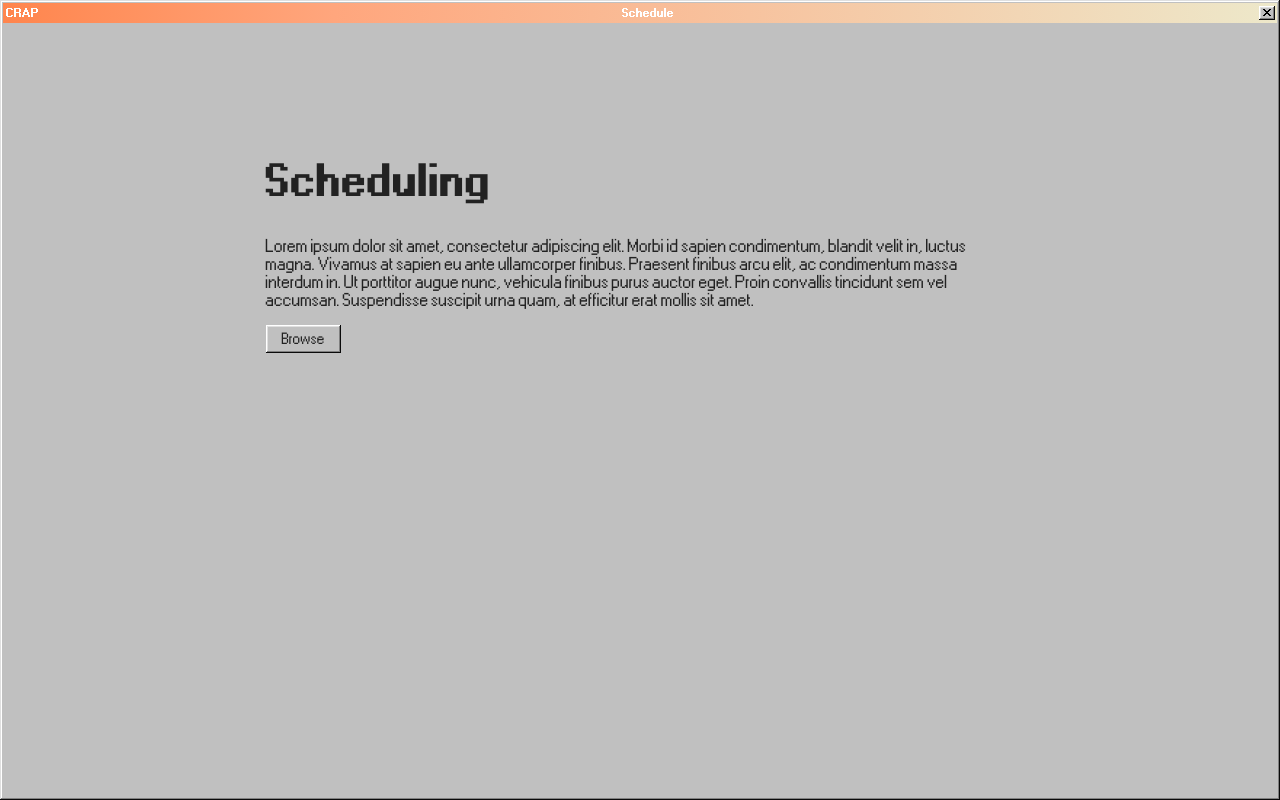
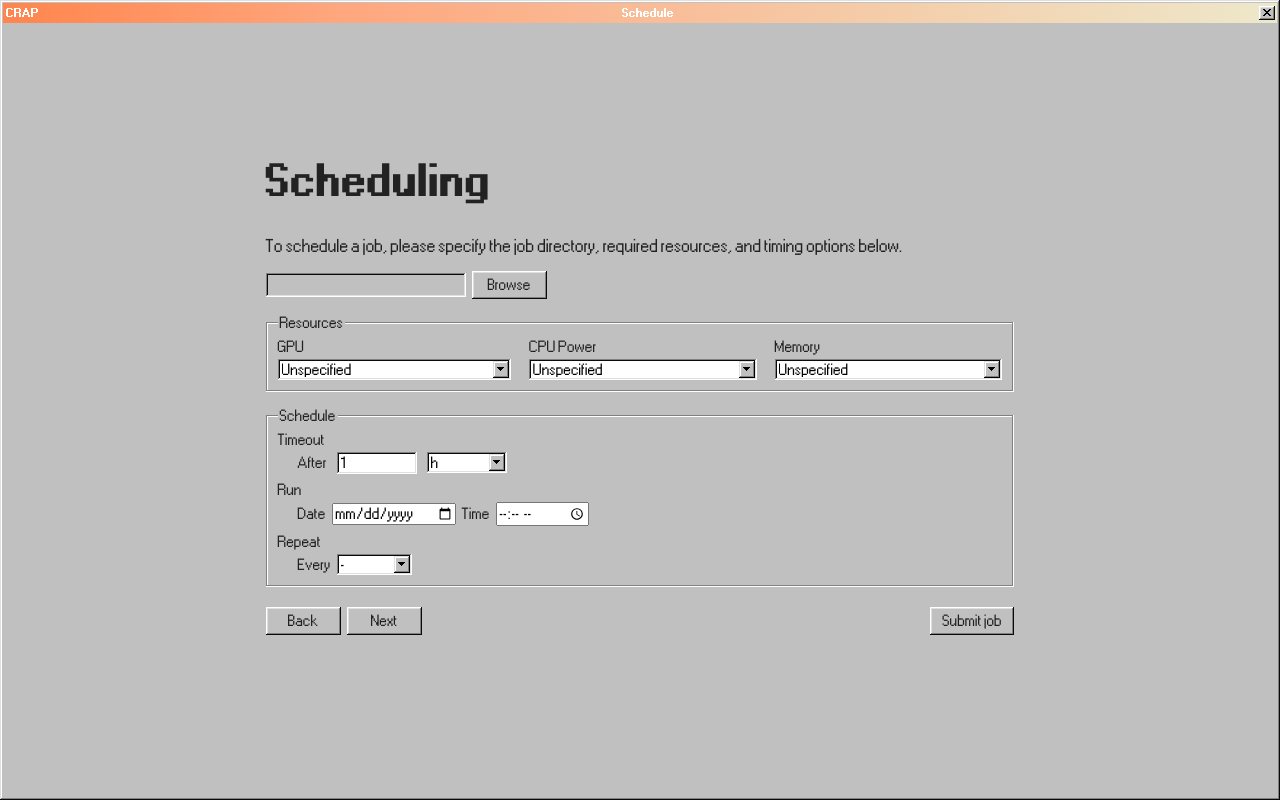
Before and after one commit to CoffeeWOSugar/CRAP-Cluster, a React (Vite) app in the folder frontend/: page /schedule in a window 1280 px wide. Built offline with nearby package versions, Linux system fonts and the light colour scheme; no server answers.

Commit message:
added dummy buttons for scheduling

```diff
--- a/frontend/src/features/server.js
+++ b/frontend/src/features/server.js
@@ -115,7 +115,6 @@ export const handleConnectNodes = async () => {
   try {
   const cmd = `
       cd "$(find ~ -type d -path "*/CRAP-Cluster" | head -n 1)" || exit 1
-      ./crap.sh cluster-up
       ./crap.sh swarm-init
   `
     await window.electronAPI.execSSH(cmd);
--- a/frontend/src/pages/Configure.jsx
+++ b/frontend/src/pages/Configure.jsx
@@ -96,7 +96,7 @@ const Configure = () => {
         <div className="window-body" style={{ textAlign: "left" }}>
 
           <h2>Configuration</h2>
-          <p>Lorem ipsum dolor sit amet, consectetur adipiscing elit. Morbi id sapien condimentum, blandit velit in, luctus magna. Vivamus at sapien eu ante ullamcorper finibus. Praesent finibus arcu elit, ac condimentum massa interdum in. Ut porttitor augue nunc, vehicula finibus purus auctor eget. Proin convallis tincidunt sem vel accumsan. Suspendisse suscipit urna quam, at efficitur erat mollis sit amet.</p>
+          <p>View the nodes of the cluster in the table below. If necessary, configure your cluster by adding, removing or connecting nodes to the cluster </p>
           <div className="field-row-stacked" style={{ width: "400px", height: "150px", background: "white" }}>
             <table className="interactive" >
               <thead style={{ fontSize: "14px" }}>
@@ -146,7 +146,8 @@ const Configure = () => {
             </button>
             <button
               className='basic-button'
-              style={{marginLeft: "auto", marginTop: "auto"}}
+              // style={{marginLeft: "auto", marginTop: "auto"}}
+              style={{marginTop: "auto"}}
               onClick={() => navigate('/schedule')}
               >
                 Next
--- a/frontend/src/pages/Home.jsx
+++ b/frontend/src/pages/Home.jsx
@@ -58,8 +58,11 @@ const Home = () => {
 
       <div className="window-body" style={{ textAlign: "left"}}>
         <AasciArt />
-        <p>Welcome to the <strong>Circular Resource-limited Application Platform Cluster</strong>!</p>
-        <p>Lorem ipsum dolor sit amet, consectetur adipiscing elit. Morbi id sapien condimentum, blandit velit in, luctus magna. Vivamus at sapien eu ante ullamcorper finibus. Praesent finibus arcu elit, ac condimentum massa interdum in. Ut porttitor augue nunc, vehicula finibus purus auctor eget. Proin convallis tincidunt sem vel accumsan. Suspendisse suscipit urna quam, at efficitur erat mollis sit amet.</p>
+        <p>Welcome to the <strong>Circular Resource-limited Application Platform</strong> Cluster!</p>
+        {/* <p>Lorem ipsum dolor sit amet, consectetur adipiscing elit. Morbi id sapien condimentum, blandit velit in, luctus magna. Vivamus at sapien eu ante ullamcorper finibus. Praesent finibus arcu elit, ac condimentum massa interdum in. Ut porttitor augue nunc, vehicula finibus purus auctor eget. Proin convallis tincidunt sem vel accumsan. Suspendisse suscipit urna quam, at efficitur erat mollis sit amet.</p> */}
+        <p>Welcome to the Circular Resource-limited Application Platform Cluster GUI! This GUI enables simple and efficient setup of your CRAP cluster while also providing a scheduling and monitoring tools. <br/>
+         To get started, please make a SSH key exchange with your intended manager node and connect to it below and proceed to next page when ready
+        </p>
         <div className="field-row-stacked" style={{width: "200px"}}>
           <label style={{fontSize: "14px"}} htmlFor="textHost">Hostname</label>
           <input style={{fontSize: "14px", height: "24px", width: "200px"}} id="textHost" type="text" placeholder="e.g., user@127.0.0.1"/>
--- a/frontend/src/pages/Schedule.jsx
+++ b/frontend/src/pages/Schedule.jsx
@@ -1,38 +1,243 @@
 import "98.css";
-import '../style.css';
+import "../style.css";
 import { useState } from "react";
+import { useNavigate } from 'react-router-dom';
 
 
 const Schedule = () => {
   const [jobDirectory, setJobDirectory] = useState("");
+  const navigate = useNavigate();
+  const [gpu, setGpu] = useState("unspecified");
+  const [cpuPower, setCpuPower] = useState("unspecified");
+  const [memory, setMemory] = useState("unspecified");
+  const [errors, setErrors] = useState({
+    directory: "",
+    run: "",
+  });
 
   const openExplorer = async () => {
     const result = await window.electronAPI.openFileDialog();
 
-        const directoryPath = result.filePaths[0];
-        if (!result.canceled) {
-            setJobDirectory(directoryPath);
-            console.log("Selected directory:", directoryPath);
+    if (!result.canceled && result.filePaths.length > 0) {
+      setJobDirectory(result.filePaths[0]);
+      console.log("Selected directory:", result.filePaths[0]);
+    }
+  };
+
+  const handleSubmit = () => {
+    let newErrors = { directory: "", run: "" };
+    let hasError = false;
+
+    if (!jobDirectory) {
+      newErrors.directory = "Please select a directory.";
+      hasError = true;
+    }
+
+    const runDateInput = document.querySelector('input[type="date"]');
+    const runTimeInput = document.querySelector('input[type="time"]');
+    if (!runDateInput.value || !runTimeInput.value) {
+      newErrors.run = "Please select a date and time for the run.";
+      hasError = true;
+    }
+
+    setErrors(newErrors);
+
+    if (!hasError) {
+      // All good — later you can trigger backend call
+      //TODO: submit job to backend
+
     }
   };
 
 
   return (
-
-      <div className='window'>
-        <div className='title-bar'>
+    <div className="window">
+      <div className="title-bar">
         <div className="title-bar-text">CRAP</div>
-          <div className='title-bar-text'>Schedule</div>
+        <div className="title-bar-text">Schedule</div>
         <div className="title-bar-controls">
           <button aria-label="Close" onClick={() => window.electronAPI.close()} />
         </div>
       </div>
 
       <div className="window-body" style={{ textAlign: "left" }}>
+        <h2>Scheduling</h2>
 
-            <h2>Scheduling</h2>
-            <p>Lorem ipsum dolor sit amet, consectetur adipiscing elit. Morbi id sapien condimentum, blandit velit in, luctus magna. Vivamus at sapien eu ante ullamcorper finibus. Praesent finibus arcu elit, ac condimentum massa interdum in. Ut porttitor augue nunc, vehicula finibus purus auctor eget. Proin convallis tincidunt sem vel accumsan. Suspendisse suscipit urna quam, at efficitur erat mollis sit amet.</p>
-            <button className='basic-button' onClick={openExplorer}>Browse</button>
+        <p> To schedule a job, please specify the job directory, required resources, and timing options below.</p>
+
+        {/* Directory picker */}
+        <div className="field-row">
+          <input
+            style={{ fontSize: "14px", height: "24px", width: "200px" }}
+            type="text"
+            value={jobDirectory}
+            readOnly
+          />
+          <button className="basic-button" onClick={openExplorer}>
+            Browse
+          </button>
+        </div>
+        {errors.directory && (
+          <div style={{ color: "red", marginLeft: "4px", fontSize: "12px" }}>
+            {errors.directory}
+          </div>
+        )}
+
+        {/* Dropdowns */}
+        <fieldset style={{ marginTop: "16px" }}>
+          <legend>Resources</legend>
+
+          <div
+            className="field-row"
+            style={{
+              display: "grid",
+              gridTemplateColumns: "1fr 1fr 1fr",
+              gap: "12px",
+            }}
+          >
+            <div>
+              <label style={{ display: "block", marginBottom: "4px" }}>GPU</label>
+              <select
+                value={gpu}
+                onChange={(e) => setGpu(e.target.value)}
+                style={{ width: "100%" }}
+              >
+                <option value="unspecified">Unspecified</option>
+                <option value="true">True</option>
+                <option value="false">False</option>
+              </select>
+            </div>
+
+            <div>
+              <label style={{ display: "block", marginBottom: "4px" }}>
+                CPU Power
+              </label>
+              <select
+                value={cpuPower}
+                onChange={(e) => setCpuPower(e.target.value)}
+                style={{ width: "100%" }}
+              >
+                <option value="unspecified">Unspecified</option>
+                <option value="small">Small</option>
+                <option value="med">Medium</option>
+                <option value="large">Large</option>
+                <option value="xlarge">XLarge</option>
+              </select>
+            </div>
+
+            <div>
+              <label style={{ display: "block", marginBottom: "4px" }}>
+                Memory
+              </label>
+              <select
+                value={memory}
+                onChange={(e) => setMemory(e.target.value)}
+                style={{ width: "100%" }}
+              >
+                <option value="unspecified">Unspecified</option>
+                <option value="small">Small</option>
+                <option value="med">Medium</option>
+                <option value="large">Large</option>
+                <option value="xlarge">XLarge</option>
+              </select>
+            </div>
+          </div>
+        </fieldset>
+        <fieldset style={{ marginTop: "16px" }}>
+          <legend style={{ fontSize: "14px" }}>Schedule</legend>
+
+          <div style={{ fontSize: "14px" }}>
+            {/* Timeout */}
+            <div style={{ marginBottom: "8px" }}>
+              <label>
+                Timeout
+              </label>
+
+              <div
+                className="field-row"
+                style={{ marginLeft: "20px", marginTop: "4px", alignItems: "center", gap: "4px" }}
+              >
+                <label>After</label>
+
+                <input
+                  type="number"
+                  min="0"
+                  defaultValue={1}            // default to 1
+                  style={{ width: "80px", fontSize: "14px" }}
+                />
+
+                <select style={{ width: "80px", fontSize: "14px" }} defaultValue="h">
+                  <option value="sec">sec</option>
+                  <option value="min">min</option>
+                  <option value="h">h</option>
+                </select>
+              </div>
+            </div>
+
+            {/* Run once */}
+            <div style={{ marginBottom: "8px" }}>
+              <label>
+                Run
+              </label>
+
+              <div className="field-row" style={{ marginLeft: "20px", marginTop: "4px" }}>
+                <label>Date</label>
+                <input type="date" />
+
+                <label>Time</label>
+                <input type="time" />
+              </div>
+              {errors.run && (
+                <div style={{ color: "red", marginLeft: "20px", fontSize: "12px" }}>
+                  {errors.run}
+                </div>
+              )}
+            </div>
+
+            {/* Repeat */}
+            <div>
+              <label>
+                Repeat
+              </label>
+
+              <div className="field-row" style={{ marginLeft: "20px", marginTop: "4px" }}>
+                <label>Every</label>
+                {/* <input type="date"  /> */}
+
+                <select>
+                  <option>-</option>
+                  <option>hour</option>
+                  <option>Day</option>
+                  <option>Week</option>
+                  <option>Month</option>
+                </select>
+              </div>
+            </div>
+          </div>
+        </fieldset>
+        <div className="field-row" style={{ justifyContent: "right", paddingTop: "20px" }}>
+            <button
+              className='basic-button'
+              style={{marginright: "auto", marginTop: "auto"}}
+              onClick={() => navigate('/configure')}
+              >
+                Back
+            </button>
+            <button
+              className='basic-button'
+              style={{ marginRight: "auto",marginTop: "auto"}}
+              onClick={() => navigate('/configure')}
+              >
+                Next
+            </button>
+
+          <button className='basic-button' onClick={handleSubmit}>
+            Submit job
+          </button>
+        </div>
+
+
+
       </div>
     </div>
   );
--- a/frontend/src/style.css
+++ b/frontend/src/style.css
@@ -14,6 +14,26 @@
 
 p {
   font-size: 16px;
+}
+
+label {
+  font-size: 14px;
+}
+
+legend {
+  font-size: 14px;
+}
+
+select {
+  font-size: 14px;
+}
+
+option {
+  font-size: 14px;
+}
+
+input {
+  font-size: 14px;
 }
 
 .basic-button {
```
Lines whose indentation alone changed are shown as unchanged.
